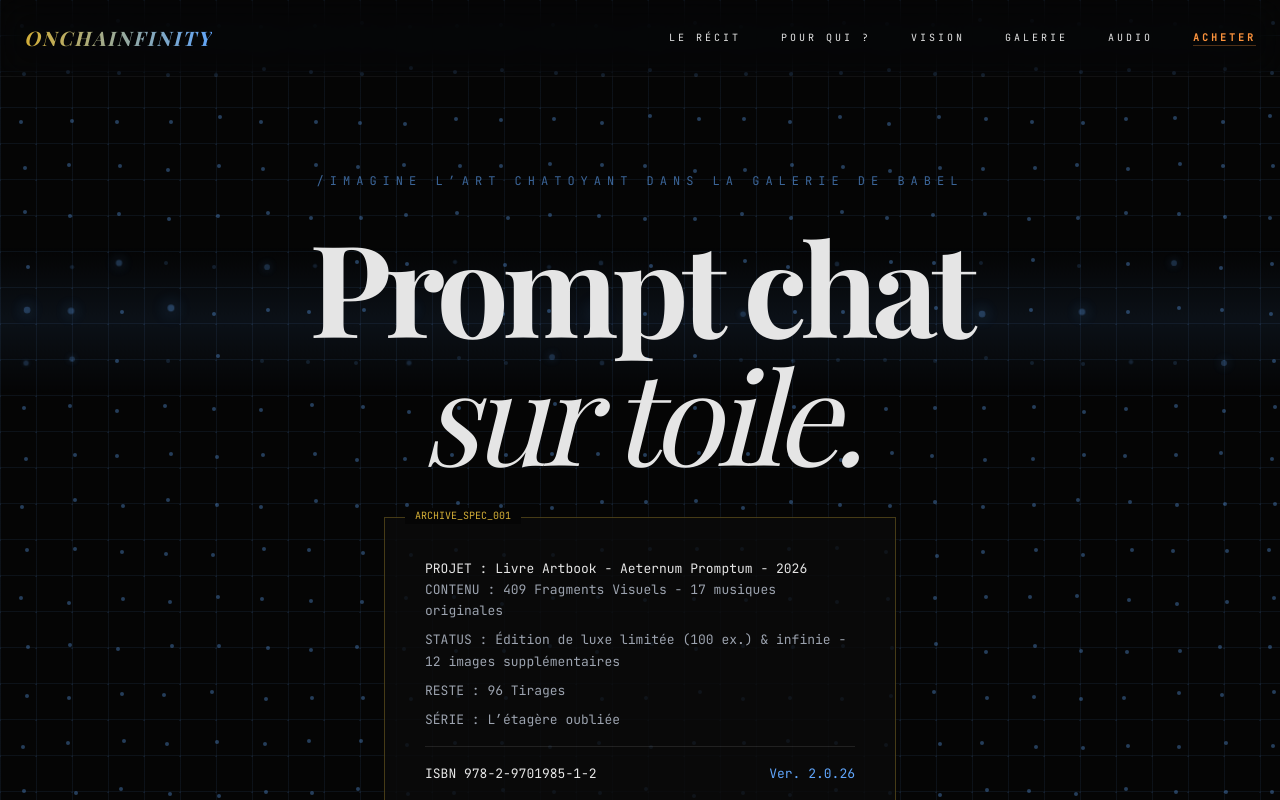
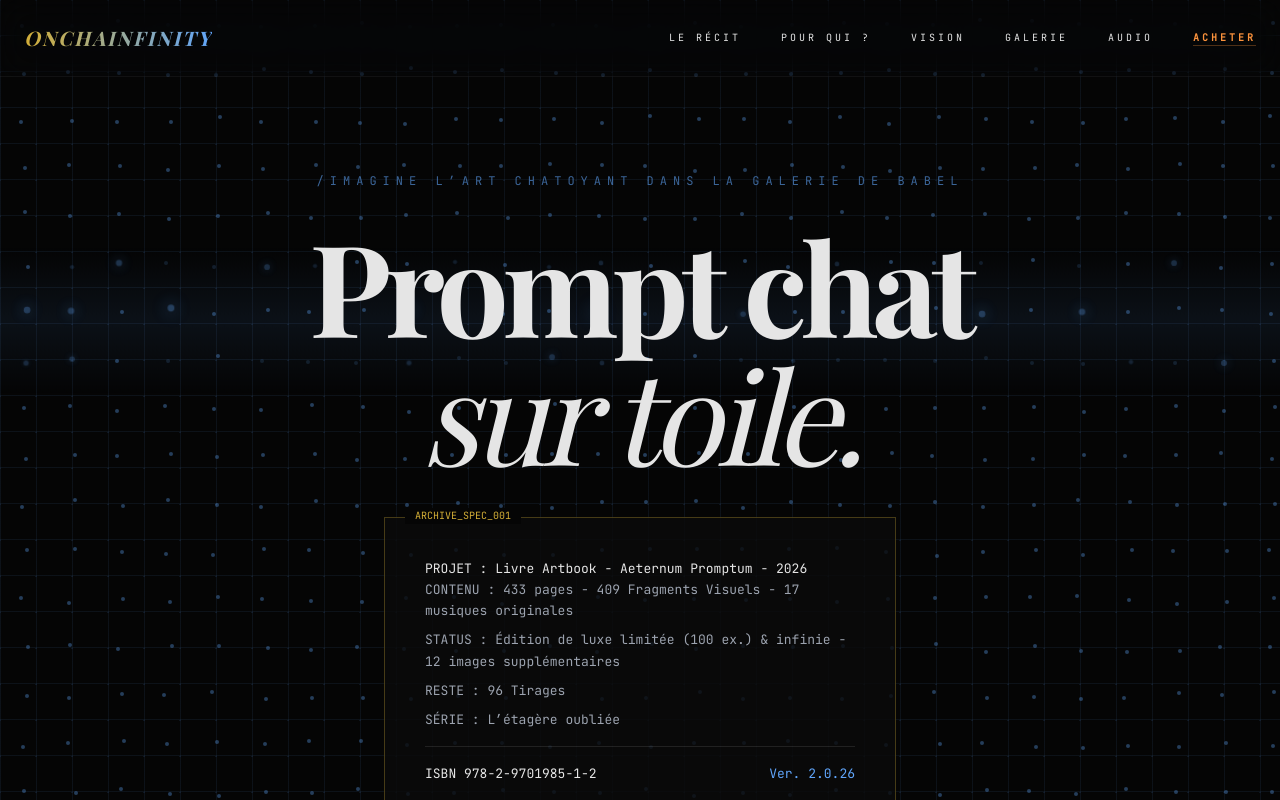
Before and after one commit to onchainfinity/galeriedebabel, a plain HTML site: page index.html in a window 1280 px wide. Shown: the top 800 px of the page. Drawn offline with nearby package versions, Linux system fonts and the light colour scheme; a web font is replaced by a local one.

Commit message:
Update content stats in hero spec box

```diff
--- a/index.html
+++ b/index.html
@@ -314,7 +314,7 @@
 
             <div class="spec-box p-10 mb-12 max-w-lg w-full mono text-left text-[13px] leading-relaxed">
                 <p class="text-accent-gold">PROJET : Livre Artbook - Aeternum Promptum - 2026</p>
-                <p class="text-gray-400 mb-2">CONTENU : 409 Fragments Visuels - 17 musiques originales</p>
+                <p class="text-gray-400 mb-2">CONTENU : 433 pages - 409 Fragments Visuels - 17 musiques originales</p>
                 <p class="text-gray-400 mb-2">STATUS : Édition de luxe limitée (100 ex.) & infinie - 12 images supplémentaires</p>
                 <p class="text-gray-400 mb-2">RESTE : 96 Tirages</p>
                 <p class="text-gray-400 mb-2">SÉRIE : L’étagère oubliée</p>
```
